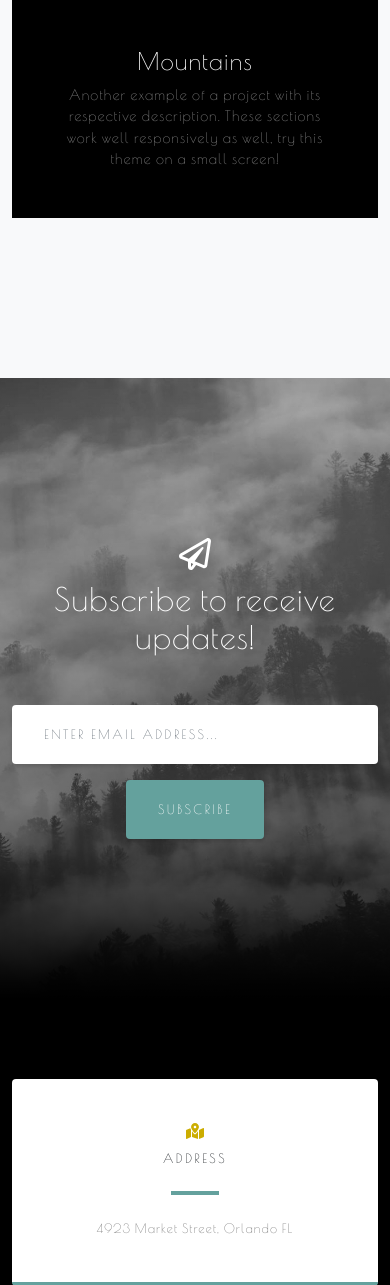
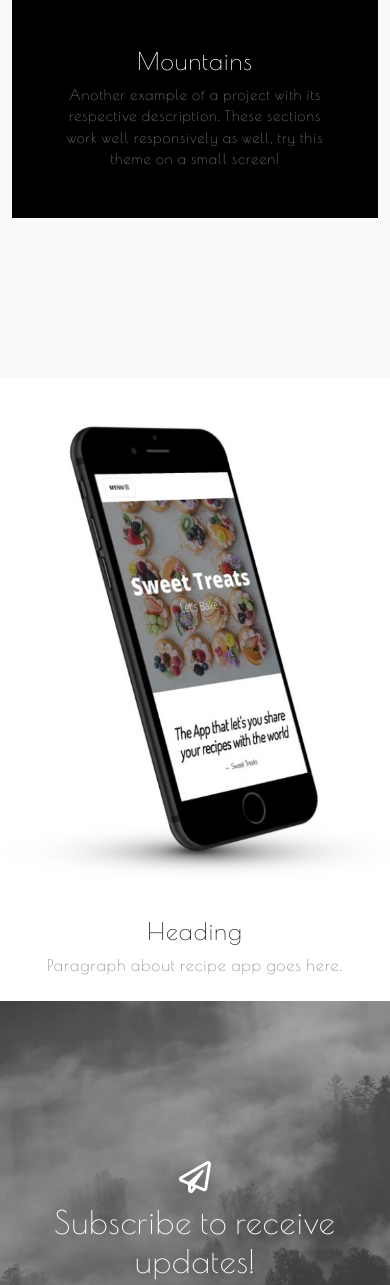
Before and after one commit to LRomero2/portfolio, a Flask app: page / in a window 390 px wide. Shown: the part 3417-4702 px from the top of the page. Run offline with Flask 2, Linux system fonts and the light colour scheme; some libraries are stand-ins or nearby versions.

Commit message:
Added iphone mockup section.

```diff
--- a/templates/index.html
+++ b/templates/index.html
@@ -56,7 +56,7 @@
                         </p>
                     </div>
                 </div>
-                <img class="img-fluid" src="static/assets/img/ipad.png" alt="" />
+                <img class="img-fluid" src="static/assets/img/ipad.png" alt="ipad" />
             </div>
         </section>
         <!-- Projects-->
@@ -104,6 +104,17 @@
                 </div>
             </div>
         </section>
+ <section class="iphone-mockup">
+ <div class="row align-items-center no-gutters mb-4 mb-lg-5">
+                    <div class="col-xl-8 col-lg-7"><img class="img-fluid mb-3 mb-lg-0" src="static/assets/img/iphonemockup.jpg" alt="" /></div>
+                    <div class="col-xl-4 col-lg-5">
+                        <div class="featured-text text-center text-lg-left">
+                            <h4>Heading</h4>
+                            <p class="text-black-50 mb-0">Paragraph about recipe app goes here.</p>
+                        </div>
+                    </div>
+                </div>
+</section>
         <!-- Signup-->
         <section class="signup-section" id="signup">
             <div class="container">
```
Also changed, not shown: static/assets/img/ipadmockup.jpg (added), static/assets/img/iphonemockup.jpg (added), static/assets/img/mockup.jpg (added).
